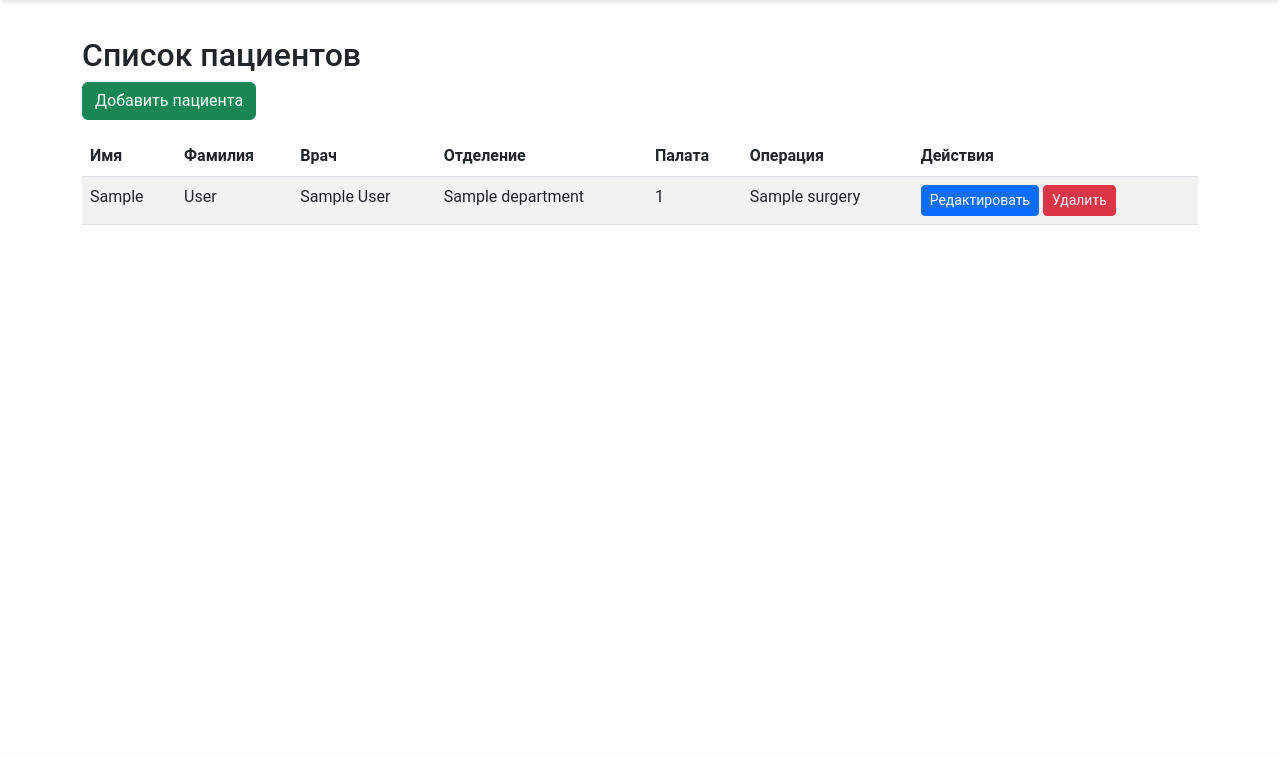
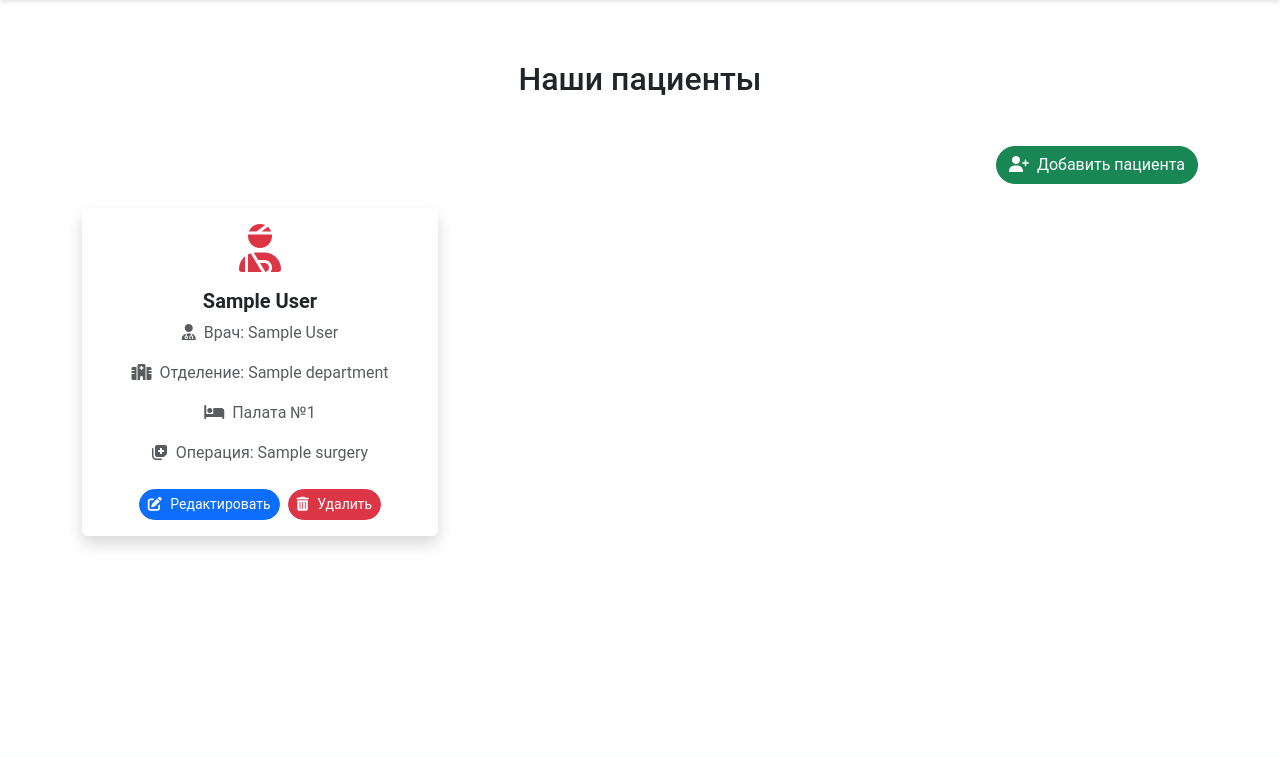
Before and after one commit to timovlad/Operations_Schedule_Manager, a Django app: page /patients/ in a window 1280 px wide. Shown: the part 58-815 px from the top of the page. Run offline with Django 5.2, Linux system fonts and the light colour scheme; a user stored in the database is signed in; tables that the repository leaves empty hold one stand-in row (values such as "Sample post").

Commit message:
update list to card

```diff
--- a/Manager/templates/Manager/patient_list.html
+++ b/Manager/templates/Manager/patient_list.html
@@ -1,43 +1,55 @@
+<!-- templates/Manager/patient_list.html -->
 {% extends 'Manager/base.html' %}
 
-{% block title %}Список пациентов{% endblock %}
+{% block title %}Наши пациенты{% endblock %}
 
 {% block content %}
-<div class="container mt-4">
-    <h2>Список пациентов</h2>
-    <a href="{% url 'patient_create' %}" class="btn btn-success mb-3">Добавить пациента</a>
-    <table class="table table-striped">
-        <thead>
-            <tr>
-                <th>Имя</th>
-                <th>Фамилия</th>
-                <th>Врач</th>
-                <th>Отделение</th>
-                <th>Палата</th>
-                <th>Операция</th>
-                <th>Действия</th>
-            </tr>
-        </thead>
-        <tbody>
-            {% for patient in patients %}
-            <tr>
-                <td>{{ patient.first_name }}</td>
-                <td>{{ patient.last_name }}</td>
-                <td>{{ patient.doctor.first_name }} {{ patient.doctor.last_name }}</td>
-                <td>{{ patient.department.name }}</td>
-                <td>{{ patient.room_number }}</td>
-                <td>{{ patient.operation.surgery_name }}</td>
-                <td>
-                    <a href="{% url 'patient_update' patient.pk %}" class="btn btn-primary btn-sm">Редактировать</a>
-                    <a href="{% url 'patient_delete' patient.pk %}" class="btn btn-danger btn-sm">Удалить</a>
-                </td>
-            </tr>
-            {% empty %}
-            <tr>
-                <td colspan="7">Пациенты не найдены.</td>
-            </tr>
-            {% endfor %}
-        </tbody>
-    </table>
+<div class="container mt-5">
+    <h2 class="text-center mb-5" data-aos="fade-up">Наши пациенты</h2>
+    <div class="d-flex justify-content-end mb-4">
+        <a href="{% url 'patient_create' %}" class="btn btn-success">
+            <i class="fas fa-user-plus me-1"></i> Добавить пациента
+        </a>
+    </div>
+    <div class="row">
+        {% for patient in patients %}
+        <div class="col-md-6 col-lg-4 mb-4" data-aos="flip-right" data-aos-delay="{{ forloop.counter0|add:"100" }}">
+            <div class="card h-100 shadow border-0">
+                <div class="card-body">
+                    <div class="text-center mb-3">
+                        <i class="fas fa-user-injured fa-3x text-danger"></i>
+                    </div>
+                    <h5 class="card-title text-center">{{ patient.first_name }} {{ patient.last_name }}</h5>
+                    <p class="card-text text-center text-muted">
+                        <i class="fas fa-user-md me-1"></i> Врач: {{ patient.doctor.first_name }} {{ patient.doctor.last_name }}
+                    </p>
+                    <p class="card-text text-center text-muted">
+                        <i class="fas fa-hospital me-1"></i> Отделение: {{ patient.department.name }}
+                    </p>
+                    <p class="card-text text-center text-muted">
+                        <i class="fas fa-bed me-1"></i> Палата №{{ patient.room_number }}
+                    </p>
+                    <p class="card-text text-center text-muted">
+                        <i class="fas fa-notes-medical me-1"></i> Операция: {{ patient.operation.surgery_name }}
+                    </p>
+                    <div class="d-flex justify-content-center mt-4">
+                        <a href="{% url 'patient_update' patient.pk %}" class="btn btn-primary btn-sm me-2">
+                            <i class="fas fa-edit"></i> Редактировать
+                        </a>
+                        <a href="{% url 'patient_delete' patient.pk %}" class="btn btn-danger btn-sm">
+                            <i class="fas fa-trash-alt"></i> Удалить
+                        </a>
+                    </div>
+                </div>
+            </div>
+        </div>
+        {% empty %}
+        <div class="col-12">
+            <div class="alert alert-warning text-center">
+                Пациенты не найдены.
+            </div>
+        </div>
+        {% endfor %}
+    </div>
 </div>
 {% endblock %}
--- a/Manager/views.py
+++ b/Manager/views.py
@@ -19,10 +19,9 @@ def doctor_list(request):
 
 
 
-
 @login_required
 def patient_list(request):
-    patients = Patient.objects.all()
+    patients = Patient.objects.select_related('doctor', 'department', 'operation').all()
     return render(request, 'Manager/patient_list.html', {'patients': patients})
 
 @login_required
@@ -66,7 +65,7 @@ def patient_delete(request, pk):
 
 @login_required
 def surgery_list(request):
-    surgeries = Surgery.objects.all()
+    surgeries = Surgery.objects.select_related('operating_room').all()
     return render(request, 'Manager/surgery_list.html', {'surgeries': surgeries})
 
 @login_required
--- a/static/css/main.css
+++ b/static/css/main.css
@@ -106,3 +106,91 @@ html, body {
     border-color: #ffeeba;
     color: #856404;
 }
+/* Стили для карточек операций */
+.card:hover {
+    transform: translateY(-5px);
+    box-shadow: 0 15px 35px rgba(0,0,0,0.2);
+    transition: transform 0.3s, box-shadow 0.3s;
+}
+
+.card-title {
+    font-weight: bold;
+}
+
+.card .btn {
+    border-radius: 50px;
+}
+
+.card i {
+    transition: color 0.3s, transform 0.3s;
+}
+
+.card i:hover {
+    color: #007bff;
+    transform: scale(1.1);
+}
+
+.btn .fas {
+    margin-right: 5px;
+}
+
+.alert-warning {
+    background-color: #fff3cd;
+    border-color: #ffeeba;
+    color: #856404;
+}
+
+.d-flex.justify-content-end .btn {
+    border-radius: 50px;
+}
+
+@media (max-width: 576px) {
+    .card {
+        margin-left: auto;
+        margin-right: auto;
+    }
+}
+/* Стили для карточек пациентов */
+.card:hover {
+    transform: translateY(-5px);
+    box-shadow: 0 15px 35px rgba(0,0,0,0.2);
+    transition: transform 0.3s, box-shadow 0.3s;
+}
+
+.card-title {
+    font-weight: bold;
+}
+
+.card .btn {
+    border-radius: 50px;
+}
+
+.card i {
+    transition: color 0.3s, transform 0.3s;
+}
+
+.card i:hover {
+    color: #17a2b8; /* Акцентный цвет при наведении */
+    transform: scale(1.1);
+}
+
+.btn .fas {
+    margin-right: 5px;
+}
+
+.alert-warning {
+    background-color: #fff3cd;
+    border-color: #ffeeba;
+    color: #856404;
+}
+
+.d-flex.justify-content-end .btn {
+    border-radius: 50px;
+}
+
+@media (max-width: 576px) {
+    .card {
+        margin-left: auto;
+        margin-right: auto;
+    }
+}
```
Also changed, not shown: Manager/templates/Manager/surgery_list.html (+42 -30 lines).
